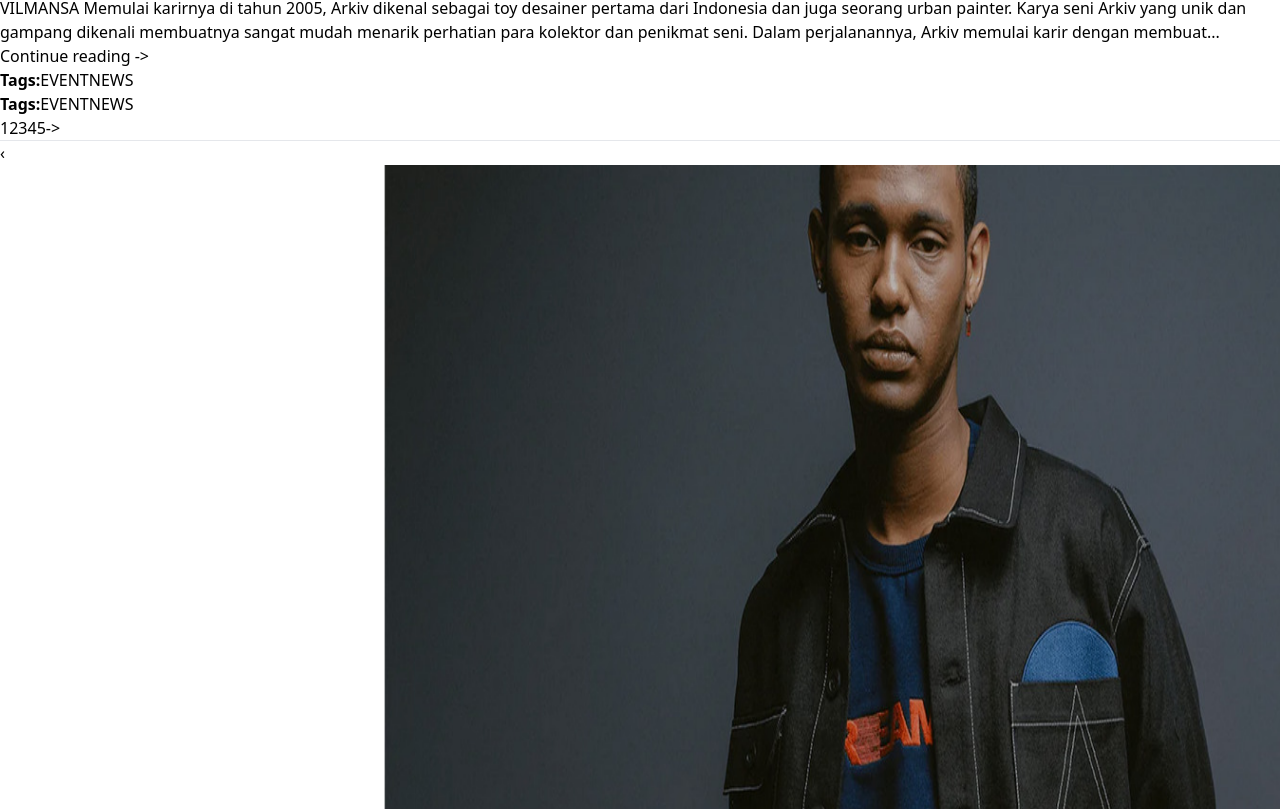
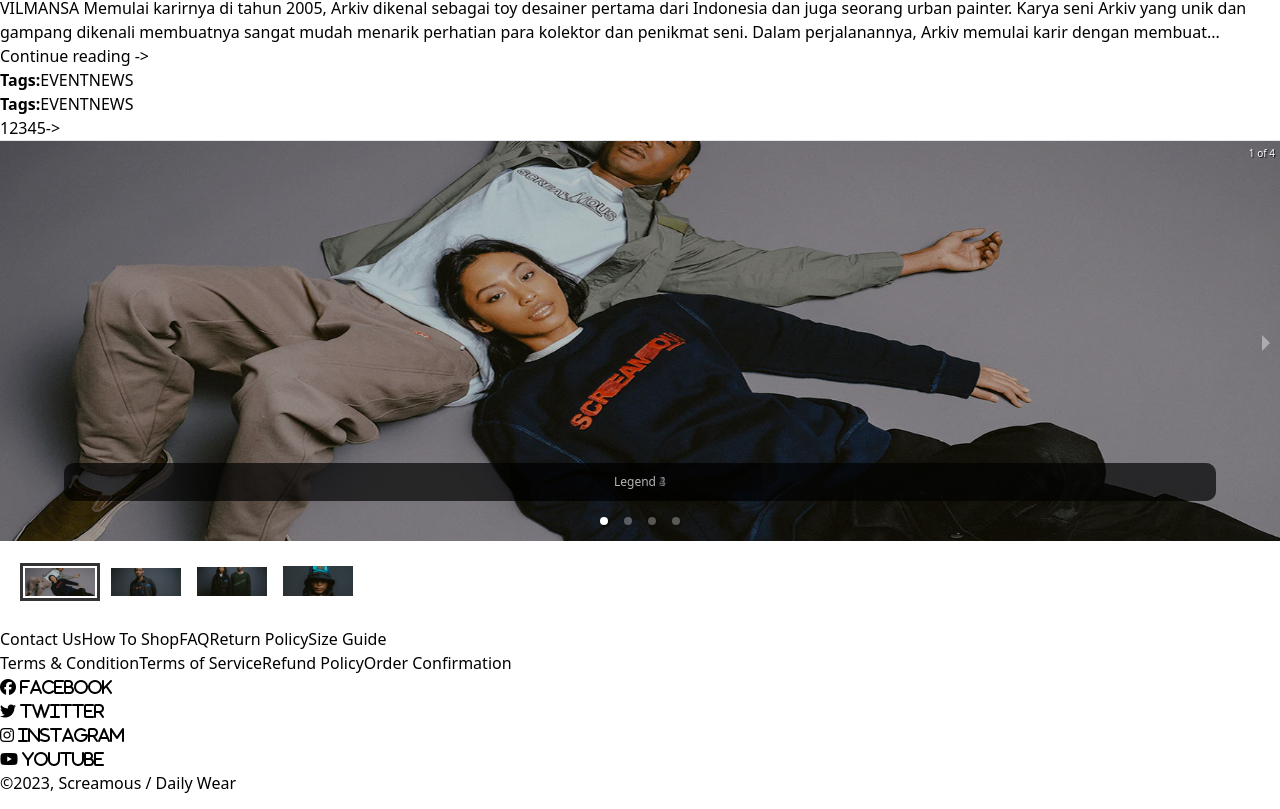
Before and after one commit to widyafebriandaru/E-Commerce-Frontend, a React (Vite) app: page /Magazine in a window 1280 px wide. Shown: the part 3091-3900 px from the top of the page. Built offline with nearby package versions, Linux system fonts and the light colour scheme; no server answers.

Commit message:
fix carousel

```diff
--- a/src/components/Carousel.jsx
+++ b/src/components/Carousel.jsx
@@ -29,55 +29,24 @@ function CarouselComponent() {
   }, []);
 
   return (
-    <div className="w-full h-fit items-center justify-center hidden sm:flex">
-      <Carousel
-        selectedItem={currentSlide}
-        onChange={onChange}
-        showStatus={false}
-        showThumbs={false}
-        transitionTime={1000} // Transition time in milliseconds
-        showIndicators={true}
-        infiniteLoop
-        renderThumbs={() => null}
-        renderArrowPrev={(onClickHandler, hasPrev, label) =>
-          hasPrev && (
-            <button
-              type="button"
-              onClick={onClickHandler}
-              title={label}
-              className="carousel-arrow carousel-arrow-prev"
-            >
-              &#8249;
-            </button>
-          )
-        }
-        renderArrowNext={(onClickHandler, hasNext, label) =>
-          hasNext && (
-            <button
-              type="button"
-              onClick={onClickHandler}
-              title={label}
-              className="carousel-arrow carousel-arrow-next"
-            >
-              &#8250;
-            </button>
-          )
-        }
-      >
-        <div className={getSlideClassName(0)}>
-          <img src="assets/Carousel/img-carousel1.jpeg" alt="Slide 1" className="slide-image" />
+            <Carousel showArrows={true} onChange={onChange} autoFocus={true}>
+                <div>
+                    <img src="assets/Carousel/img-carousel1.jpeg" />
+                    <p className="legend">Legend 1</p>
                 </div>
-        <div className={getSlideClassName(1)}>
-          <img src="assets/Carousel/img-carousel2.jpeg" alt="Slide 2" className="slide-image" />
+                <div>
+                    <img src="assets/Carousel/img-carousel2.jpeg" />
+                    <p className="legend">Legend 2</p>
                 </div>
-        <div className={getSlideClassName(2)}>
-          <img src="assets/Carousel/img-carousel3.jpeg" alt="Slide 3" className="slide-image" />
+                <div>
+                    <img src="assets/Carousel/img-carousel3.jpeg" />
+                    <p className="legend">Legend 3</p>
                 </div>
-        <div className={getSlideClassName(3)}>
-          <img src="assets/Carousel/img-carousel4.jpeg" alt="Slide 4" className="slide-image" />
+                <div>
+                    <img src="assets/Carousel/img-carousel4.jpeg" />
+                    <p className="legend">Legend 4</p>
                 </div>
             </Carousel>
-    </div>
         );
 }
 
```
Lines whose indentation alone changed are shown as unchanged.
